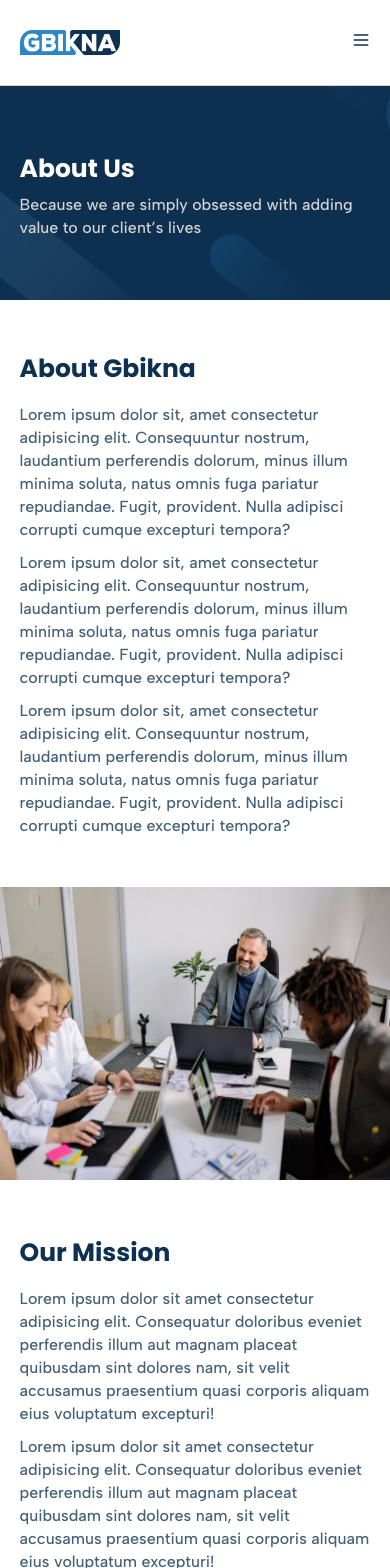
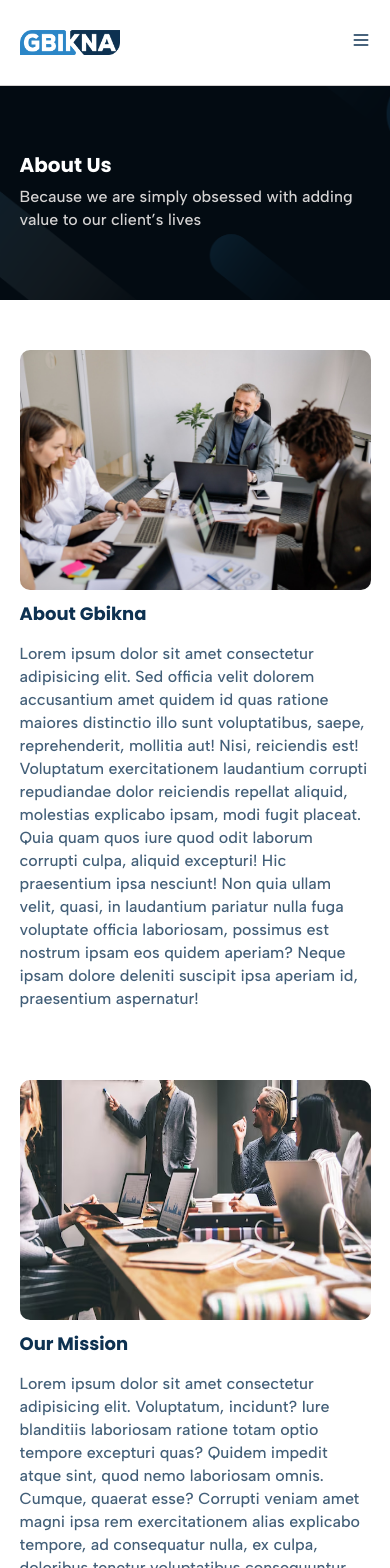
Before and after one commit to xeuxdev/official-gbikna, a React (Vite) app: page /about in a window 390 px wide. Shown: the top 1568 px of the page. Built offline with nearby package versions, Linux system fonts and the light colour scheme.

Commit message:
Edited about page. Making it more responsive

```diff
--- a/src/App.scss
+++ b/src/App.scss
@@ -27,6 +27,18 @@ h5 {
 
   span {
     font-family: "Poppins", sans-serif;
+  }
+}
+
+h2 {
+  font-size: 25px;
+
+  @media (max-width: 768px) {
+    font-size: 20px;
+  }
+
+  @media (max-width: 500px) {
+    font-size: 18px;
   }
 }
 
@@ -97,7 +109,7 @@ button {
   background-size: cover;
 
   .wrapper {
-    background: #0d3151ca;
+    background: rgba(0, 0, 0, 0.781);
     height: inherit;
 
     .container {
@@ -105,7 +117,7 @@ button {
 
       h2 {
         text-transform: capitalize;
-        font-size: 30px;
+        font-size: 25px;
         color: white;
       }
 
@@ -117,7 +129,7 @@ button {
 
       @media (max-width: 768px) {
         h2 {
-          font-size: 25px;
+          font-size: 20px;
         }
 
         p {
--- a/src/pages/about/about.jsx
+++ b/src/pages/about/about.jsx
@@ -2,7 +2,6 @@ import { teams } from "../../components/info";
 import "./about.scss";
 import image1 from "../../assets/homebg.jpg";
 import image2 from "../../assets/1.avif";
-// import { Parallax } from "react-parallax";
 
 export const About = () => {
   return (
@@ -20,82 +19,58 @@ export const About = () => {
       </div>
 
       <div className="main_wrapper">
+        <div className="container">
           <div className="about_wrapper">
+            <div className="about_us con">
               <div className="txt_con">
-            <div className="container">
-              <h3>about gbikna</h3>
-              <div className="txt">
+                <h2>about gbikna</h2>
                 <p>
-                  Lorem ipsum dolor sit, amet consectetur adipisicing elit.
-                  Consequuntur nostrum, laudantium perferendis dolorum, minus
-                  illum minima soluta, natus omnis fuga pariatur repudiandae.
-                  Fugit, provident. Nulla adipisci corrupti cumque excepturi
-                  tempora?
-                </p>
-                <p>
-                  Lorem ipsum dolor sit, amet consectetur adipisicing elit.
-                  Consequuntur nostrum, laudantium perferendis dolorum, minus
-                  illum minima soluta, natus omnis fuga pariatur repudiandae.
-                  Fugit, provident. Nulla adipisci corrupti cumque excepturi
-                  tempora?
-                </p>
-                <p>
-                  Lorem ipsum dolor sit, amet consectetur adipisicing elit.
-                  Consequuntur nostrum, laudantium perferendis dolorum, minus
-                  illum minima soluta, natus omnis fuga pariatur repudiandae.
-                  Fugit, provident. Nulla adipisci corrupti cumque excepturi
-                  tempora?
+                  Lorem ipsum dolor sit amet consectetur adipisicing elit. Sed
+                  officia velit dolorem accusantium amet quidem id quas ratione
+                  maiores distinctio illo sunt voluptatibus, saepe,
+                  reprehenderit, mollitia aut! Nisi, reiciendis est! Voluptatum
+                  exercitationem laudantium corrupti repudiandae dolor
+                  reiciendis repellat aliquid, molestias explicabo ipsam, modi
+                  fugit placeat. Quia quam quos iure quod odit laborum corrupti
+                  culpa, aliquid excepturi! Hic praesentium ipsa nesciunt! Non
+                  quia ullam velit, quasi, in laudantium pariatur nulla fuga
+                  voluptate officia laboriosam, possimus est nostrum ipsam eos
+                  quidem aperiam? Neque ipsam dolore deleniti suscipit ipsa
+                  aperiam id, praesentium aspernatur!
                 </p>
               </div>
-            </div>
-          </div>
-
-          {/* <Parallax
-            bgImage={image1}
-            bgImageAlt="the cat"
-            strength={100}
-            className="img_con"
-          /> */}
 
               <div className="img_con">
                 <img src={image1} alt="image" />
               </div>
+            </div>
 
+            <div className="our_mission con">
               <div className="txt_con">
-            <div className="container">
-              <h3>our mission</h3>
-
-              <div className="txt">
+                <h2>our mission</h2>
                 <p>
                   Lorem ipsum dolor sit amet consectetur adipisicing elit.
-                  Consequatur doloribus eveniet perferendis illum aut magnam
-                  placeat quibusdam sint dolores nam, sit velit accusamus
-                  praesentium quasi corporis aliquam eius voluptatum excepturi!
-                </p>
-                <p>
-                  Lorem ipsum dolor sit amet consectetur adipisicing elit.
-                  Consequatur doloribus eveniet perferendis illum aut magnam
-                  placeat quibusdam sint dolores nam, sit velit accusamus
-                  praesentium quasi corporis aliquam eius voluptatum excepturi!
+                  Voluptatum, incidunt? Iure blanditiis laboriosam ratione totam
+                  optio tempore excepturi quas? Quidem impedit atque sint, quod
+                  nemo laboriosam omnis. Cumque, quaerat esse? Corrupti veniam
+                  amet magni ipsa rem exercitationem alias explicabo tempore, ad
+                  consequatur nulla, ex culpa, doloribus tenetur voluptatibus
+                  consequuntur facilis praesentium ab modi. Corrupti veritatis
+                  ipsam velit adipisci sit hic. Reprehenderit facere natus
+                  dolorem eaque possimus id deleniti, laboriosam a quibusdam!
+                  Sint quidem eum, dicta expedita necessitatibus eaque! Modi
+                  commodi optio voluptate aspernatur esse adipisci dolores,
+                  molestias rerum facilis tempore!
                 </p>
               </div>
-            </div>
-          </div>
-
-          {/* <Parallax
-            bgImage={image2}
-            bgImageAlt="the cat"
-            strength={100}
-            className="img_con"
-          /> */}
 
               <div className="img_con">
                 <img src={image2} alt="image" />
               </div>
             </div>
+          </div>
 
           <div className="team_wrapper">
-          <div className="container">
             <h2>our teams</h2>
             <p>
               Lorem ipsum dolor, sit amet consectetur adipisicing elit.
--- a/src/pages/about/about.scss
+++ b/src/pages/about/about.scss
@@ -4,50 +4,52 @@
   .main_wrapper {
     margin-top: 50px;
 
+    // about wrapper
     .about_wrapper {
-      .img_con {
-        width: 100%;
-        height: fit-content;
-        margin: 50px 0;
-      }
+      display: flex;
+      flex-direction: column;
+      gap: 50px;
 
-      .txt_con {
-        h3 {
+      .con {
+        display: flex;
+        flex-direction: column-reverse;
+        gap: 10px;
+        h2 {
           text-transform: capitalize;
-          font-size: 30px;
+        }
+        p {
+          padding: 15px 0 20px 0;
+        }
 
-          span {
-            color: $primary_color;
+        .img_con {
+          border-radius: 10px;
+          height: 500px;
+
+          @media (max-width: 900px) {
+            height: 350px;
           }
 
-          @media (max-width: 768px) {
-            font-size: 25px;
+          @media (max-width: 500px) {
+            height: 300px;
           }
-        }
 
-        .txt {
-          display: flex;
-          flex-direction: column;
-          gap: 10px;
-          margin-top: 15px;
+          @media (max-width: 425px) {
+            height: 240px;
+          }
         }
       }
     }
 
+    // team wrapper
     .team_wrapper {
       margin-top: 100px;
 
       h2 {
         text-align: center;
         text-transform: capitalize;
-        font-size: 30px;
 
         span {
           color: $primary_color;
-        }
-
-        @media (max-width: 768px) {
-          font-size: 25px;
         }
       }
 
@@ -60,8 +62,10 @@
       }
 
       .teams_box_con {
-        display: grid;
-        grid-template-columns: repeat(4, 1fr);
+        display: flex;
+        align-items: center;
+        flex-wrap: wrap;
+        justify-content: center;
         gap: 30px;
         margin-top: 40px;
 
@@ -69,12 +73,12 @@
           display: flex;
           align-items: center;
           justify-content: center;
-          gap: 15px;
+          gap: 10px;
           flex-direction: column;
 
           .img {
-            width: 200px;
-            height: 200px;
+            width: 180px;
+            height: 180px;
             border-radius: 50%;
             overflow: hidden;
             object-position: center;
@@ -84,7 +88,7 @@
           .txt {
             h4 {
               text-transform: capitalize;
-              font-size: 16px;
+              font-size: 15px;
               text-align: center;
             }
 
@@ -99,16 +103,10 @@
         }
 
         @media (max-width: 1024px) {
-          grid-template-columns: repeat(3, 1fr);
-
           .box .img {
             width: 150px;
             height: 150px;
           }
-        }
-
-        @media (max-width: 768px) {
-          grid-template-columns: repeat(2, 1fr);
         }
 
         @media (max-width: 500px) {
@@ -117,10 +115,6 @@
               width: 100px;
               height: 100px;
             }
-
-            .txt h4 {
-              font-size: 15px;
-            }
           }
         }
       }
--- a/src/pages/home/home.scss
+++ b/src/pages/home/home.scss
@@ -1,18 +1,6 @@
 @import "../../variables.scss";
 
 .home_page {
-  h2 {
-    font-size: 25px;
-
-    @media (max-width: 768px) {
-      font-size: 20px;
-    }
-
-    @media (max-width: 500px) {
-      font-size: 18px;
-    }
-  }
-
   .home_section {
     width: 100%;
     height: fit-content;
@@ -28,7 +16,7 @@
 
       .container {
         padding-top: 230px;
-        padding-bottom: 100px;
+        padding-bottom: 130px;
 
         .txt_con {
           width: 65%;
--- a/src/pages/services/services.scss
+++ b/src/pages/services/services.scss
@@ -24,6 +24,16 @@
 
       .img {
         width: 50%;
+        border-radius: 10px;
+        height: 350px;
+
+        @media (max-width: 500px) {
+          height: 300px;
+        }
+
+        @media (max-width: 435px) {
+          height: 240px;
+        }
       }
 
       .txt_con {
```
Lines whose indentation alone changed are shown as unchanged.
